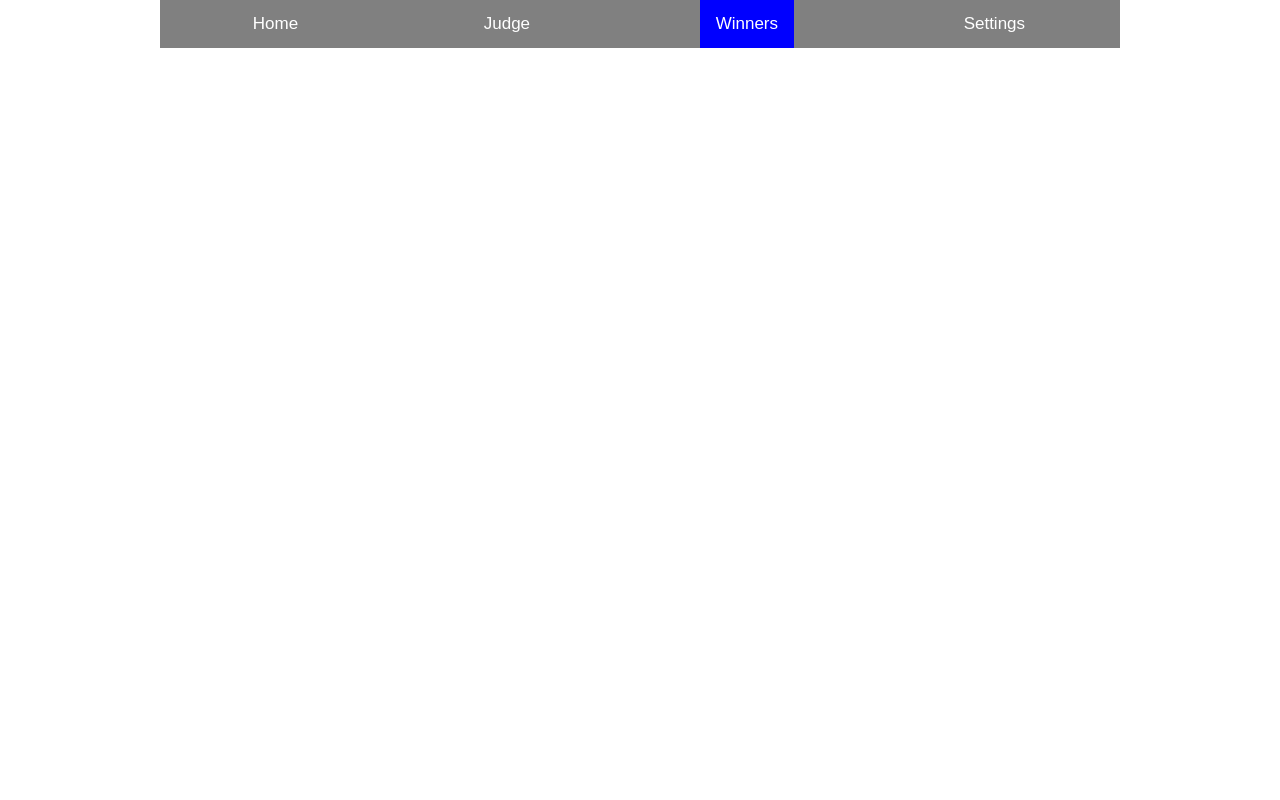
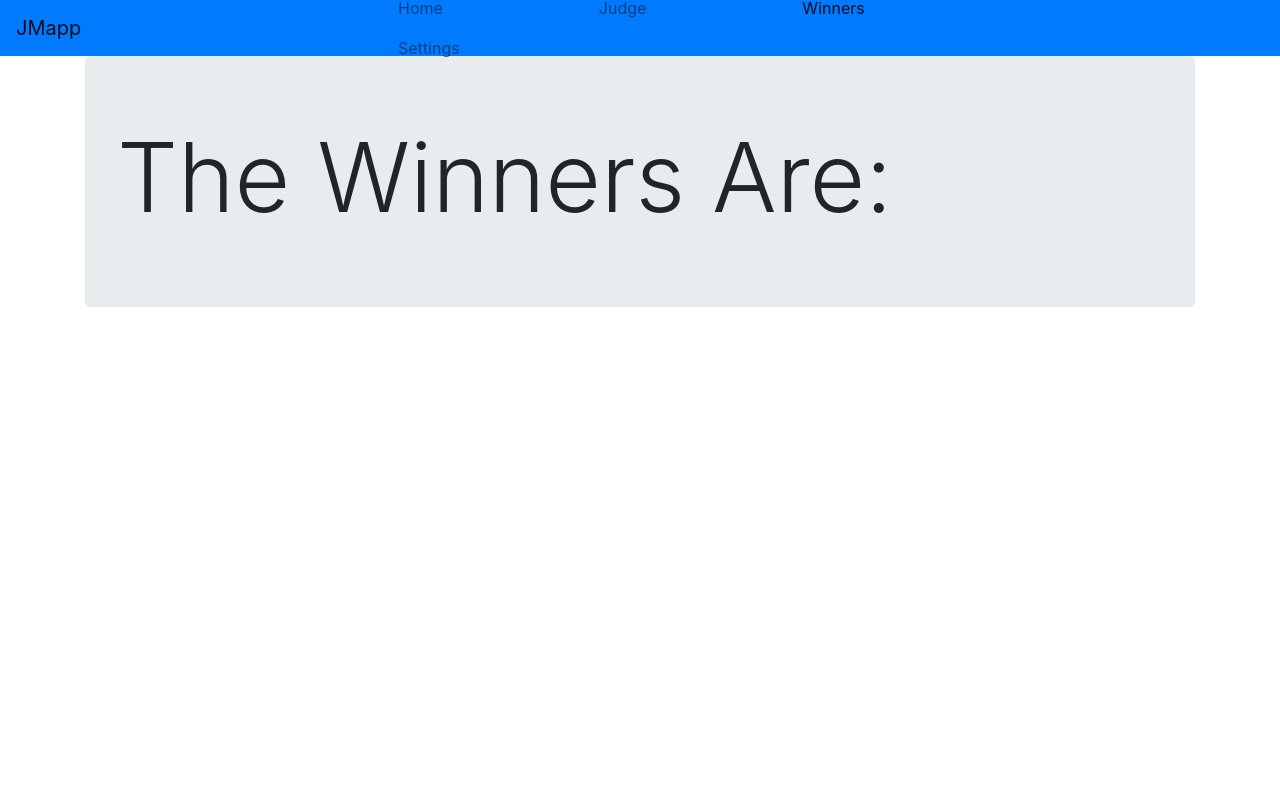
Before and after one commit to JWeb56/CSC490Project, a PHP site: page /winners.php in a window 1280 px wide. Run offline with PHP 8.4, Linux system fonts and the light colour scheme.

Commit message:
Added functionallity for all pages so they all look standard.

```diff
--- a/src/web/winners.php
+++ b/src/web/winners.php
@@ -1,51 +1,62 @@
-<html>
-<style>
-    .topnav {
-        background-color: grey;
-        overflow: hidden;
-    }
+<!doctype html>
+<html lang="en">
+<head>
+    <!-- Required meta tags -->
+    <meta charset="utf-8">
+    <meta name="viewport" content="width=device-width, initial-scale=1, shrink-to-fit=no">
 
-    /* Style the links inside the navigation bar */
-    .topnav a {
-        float: left;
-        margin-inline: 8%;
-        color: white;
-        text-align: center;
-        padding:14px  16px;
-        text-decoration: none;
-        font-size: 17px;
-    }
-
-    /* Change the color of links on hover */
-    .topnav a:hover {
-        background-color: black;
-        color: white;
-    }
-
-    /* Add a color to the active/current link */
-    .topnav a.active {
-        background-color: blue;
-        color: white;
-    }
-    body {
-        width: 960px;
-        margin: 0 auto;
-        padding: 0 25px;
-        font-family: arial, 'times new roman', sans-serif;
-        font-size: 1em;
-        text-align: justify;
-    }
-
-</style>
-<head>
-
-    <div class="topnav">
-        <a href="test.php">Home</a>
-        <a href="judge.php">Judge</a>
-        <a class="active" href="winners.php">Winners</a>
-        <a href="settings.php">Settings</a>
-    </div>
+    <!-- Bootstrap CSS -->
+    <link rel="stylesheet" href="https://stackpath.bootstrapcdn.com/bootstrap/4.3.1/css/bootstrap.min.css" integrity="sha384-ggOyR0iXCbMQv3Xipma34MD+dH/1fQ784/j6cY/iJTQUOhcWr7x9JvoRxT2MZw1T" crossorigin="anonymous">
+    <style>
+        .navbar-nav.navbar-center {
+            position: absolute;
+            left: 50%;
+            transform: translatex(-50%);
+        }
+        .navbar-nav > li{
+            padding-left:70px;
+            padding-right:70px;
+        }
+    </style>
+    <title>Judge Me App</title>
 </head>
 <body>
+<nav class="navbar navbar-expand-lg navbar-light bg-primary">
+    <a class="navbar-brand" href="home2.html">JMapp</a>
+    <button class="navbar-toggler" type="button" data-toggle="collapse" data-target="#navbarSupportedContent" aria-controls="navbarSupportedContent" aria-expanded="false" aria-label="Toggle navigation">
+        <span class="navbar-toggler-icon"></span>
+    </button>
+
+    <div class="collapse navbar-collapse" id="navbarSupportedContent">
+        <ul class="nav navbar-nav navbar-center">
+
+            <li class="nav-item">
+                <a class="nav-link" href="home.php">Home</a>
+            </li>
+            <li class="nav-item">
+                <a class="nav-link" href="judge.php">Judge</a>
+            </li>
+            <li class="nav-item active">
+                <a class="nav-link" href="winners.php">Winners<span class="sr-only">(current)</span></a>
+            </li>
+            <li class="nav-item">
+                <a class="nav-link" href="settings.php">Settings</a>
+            </li>
+        </ul>
+    </div>
+</nav>
+
+<div class="container">
+    <div class="jumbotron">
+        <h1 class="display-1">The Winners Are: </h1>
+    </div>
+</div>
+
+
+<!-- Optional JavaScript -->
+<!-- jQuery first, then Popper.js, then Bootstrap JS -->
+<script src="https://code.jquery.com/jquery-3.3.1.slim.min.js" integrity="sha384-q8i/X+965DzO0rT7abK41JStQIAqVgRVzpbzo5smXKp4YfRvH+8abtTE1Pi6jizo" crossorigin="anonymous"></script>
+<script src="https://cdnjs.cloudflare.com/ajax/libs/popper.js/1.14.7/umd/popper.min.js" integrity="sha384-UO2eT0CpHqdSJQ6hJty5KVphtPhzWj9WO1clHTMGa3JDZwrnQq4sF86dIHNDz0W1" crossorigin="anonymous"></script>
+<script src="https://stackpath.bootstrapcdn.com/bootstrap/4.3.1/js/bootstrap.min.js" integrity="sha384-JjSmVgyd0p3pXB1rRibZUAYoIIy6OrQ6VrjIEaFf/nJGzIxFDsf4x0xIM+B07jRM" crossorigin="anonymous"></script>
 </body>
 </html>
```
Also changed, not shown: src/web/judge.php (+57 -46 lines), src/web/settings.php (+57 -46 lines), src/web/test.php (deleted, +0 -57 lines).
